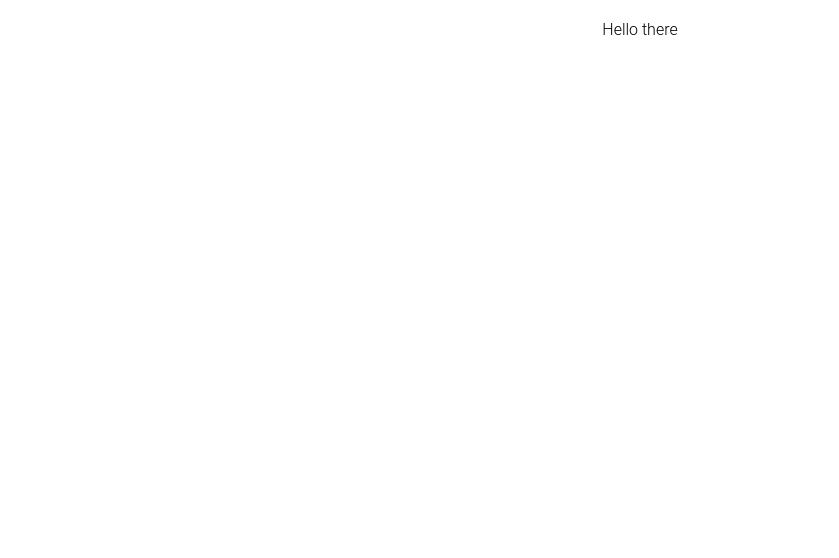
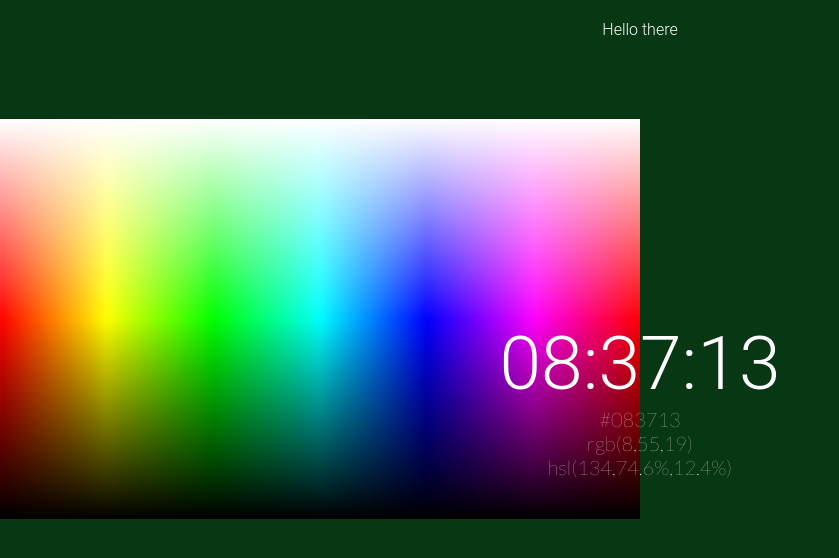
Before and after one commit to jameszu/Color-Clock, a plain HTML site: page src/index.html in a window 1280 px wide. Shown: the whole page, without its empty margins (0-839 px from the left). Drawn offline with Linux system fonts and the light colour scheme.

Commit message:
half way done, need some features

```diff
--- a/src/index.html
+++ b/src/index.html
@@ -19,6 +19,8 @@
 
         </div>
         <div id="footer"></div>
+        <canvas id="colorCanvas" class="color-canvas" width="100%" height="100%"></canvas>
+
         <script src="./scripts/color.js" type="application/javascript"></script>
     </body>
 
--- a/src/scripts/color.js
+++ b/src/scripts/color.js
@@ -0,0 +1,148 @@
+
+function componentToHex(c)
+{
+    let hex = c.toString();
+    return hex.length == 1 ? "0" + hex : hex;
+}
+
+function timeToHex(h, m, s)
+{
+    return "#" + componentToHex(h) + componentToHex(m) + componentToHex(s);
+}
+
+function HexToRgb(hex)
+{
+    // console.log(hex);
+    let bigint = parseInt(hex.substring(1), 16);
+    let r = (bigint >> 16) & 255;
+    let g = (bigint >> 8) & 255;
+    let b = bigint & 255;
+
+    return "rgb(" + r + ","+ g + "," + b + ")";
+}
+
+function RgbToHsl(r, g, b)
+{
+    // Make r, g, and b fractions of 1
+    r /= 255;
+    g /= 255;
+    b /= 255;
+
+    // Find greatest and smallest channel values
+    let cmin = Math.min(r,g,b),
+        cmax = Math.max(r,g,b),
+        delta = cmax - cmin,
+        h = 0,
+        s = 0,
+        l = 0;
+    // Calculate hue
+    // No difference
+    if (delta == 0)
+        h = 0;
+    // Red is max
+    else if (cmax == r)
+        h = ((g - b) / delta) % 6;
+    // Green is max
+    else if (cmax == g)
+        h = (b - r) / delta + 2;
+    // Blue is max
+    else
+        h = (r - g) / delta + 4;
+
+        h = Math.round(h * 60);
+
+    // Make negative hues positive behind 360°
+    if (h < 0)
+        h += 360;
+
+    // Calculate lightness
+    l = (cmax + cmin) / 2;
+
+    // Calculate saturation
+    s = delta == 0 ? 0 : delta / (1 - Math.abs(2 * l - 1));
+
+    // Multiply l and s by 100
+    s = +(s * 100).toFixed(1);
+    l = +(l * 100).toFixed(1);
+
+    return "hsl(" + h + "," + s + "%," + l + "%)";
+}
+let date, hour, minute, second, color, colorTime;
+let red, green, blue;
+
+function showTime()
+{
+    date = new Date();
+    hour = date.getHours();
+    minute = date.getMinutes();
+    second = date.getSeconds();
+    // console.log(hour, minute, second);
+    hexcolor = timeToHex(hour, minute, second);
+    document.body.style.background = hexcolor;
+    rgbcolor = HexToRgb(hexcolor);
+
+
+
+    let bigint = parseInt(hexcolor.substring(1), 16);
+    red = (bigint >> 16) & 255;
+    green = (bigint >> 8) & 255;
+    blue = bigint & 255;
+
+    hslTime = RgbToHsl(red, green, blue);
+
+    if (hour<=9) hour = '0' + hour;
+    if (minute<=9) minute = '0' + minute;
+    if (second<=9) second = '0' + second;
+    colorTime = hour + ":" + minute + ":" + second;
+
+
+    document.getElementById("time").innerHTML = colorTime;
+    document.getElementById("hexcolor").innerHTML = hexcolor;
+    document.getElementById("rgbcolor").innerHTML = rgbcolor;
+    document.getElementById("hslcolor").innerHTML = hslTime;
+    setTimeout(showTime, 500);
+
+}
+
+
+function initColorPicker() {
+    var canvas = document.getElementById('colorCanvas');
+    var canvasContext = canvas.getContext('2d');
+
+    let gradient = canvas.getContext('2d').createLinearGradient(0, 0, canvas.width, 0)
+    gradient.addColorStop(0, '#ff0000')
+    gradient.addColorStop(1 / 6, '#ffff00')
+    gradient.addColorStop((1 / 6) * 2, '#00ff00')
+    gradient.addColorStop((1 / 6) * 3, '#00ffff')
+    gradient.addColorStop((1 / 6) * 4, '#0000ff')
+    gradient.addColorStop((1 / 6) * 5, '#ff00ff')
+    gradient.addColorStop(1, '#ff0000')
+    canvas.getContext('2d').fillStyle = gradient
+    canvas.getContext('2d').fillRect(0, 0, canvas.width, canvas.height)
+
+    gradient = canvas.getContext('2d').createLinearGradient(0, 0, 0, canvas.height)
+    gradient.addColorStop(0, 'rgba(255, 255, 255, 1)')
+    gradient.addColorStop(0.5, 'rgba(255, 255, 255, 0)')
+    gradient.addColorStop(1, 'rgba(255, 255, 255, 0)')
+    canvas.getContext('2d').fillStyle = gradient
+    canvas.getContext('2d').fillRect(0, 0, canvas.width, canvas.height)
+
+    gradient = canvas.getContext('2d').createLinearGradient(0, 0, 0, canvas.height)
+    gradient.addColorStop(0, 'rgba(0, 0, 0, 0)')
+    gradient.addColorStop(0.5, 'rgba(0, 0, 0, 0)')
+    gradient.addColorStop(1, 'rgba(0, 0, 0, 1)')
+    canvas.getContext('2d').fillStyle = gradient
+    canvas.getContext('2d').fillRect(0, 0, canvas.width, canvas.height)
+
+
+    canvas.onclick = function(e) {
+        console.log()
+      var imgData = canvasContext.getImageData((e.offsetX / canvas.clientWidth) * canvas.width, (e.offsetY / canvas.clientHeight) * canvas.height, 1, 1)
+      var rgba = imgData.data;
+      var color = "rgba(" + rgba[0] + ", " + rgba[1] + ", " + rgba[2] + ", " + rgba[3] + ")";
+      console.log("%c" + color, "color:" + color)
+    }
+  }
+
+  initColorPicker()
+showTime();
--- a/src/styles/color.css
+++ b/src/styles/color.css
@@ -1,4 +1,4 @@
-
+@import url('https://fonts.googleapis.com/css2?family=Lato:wght@100&display=swap');
 body
 {
     font-family: 'Roboto Light',serif;
@@ -18,7 +18,7 @@ html, body
 
 #top-quote
 {
-    color:black;
+    color:white;
     font: 15px;
     padding-top:20px;
     text-align: center;
@@ -27,8 +27,8 @@ html, body
 
 #main
 {
-    color: black;
-    font: 64px Roboto;
+    color: white;
+    font: 50px/50px Roboto Light;;
     position: relative;
 
     top: 45%;
@@ -39,6 +39,47 @@ html, body
 
 #time
 {
-    color: black;
-    font: 75px;
+    color: white;
+    font: 75px Roboto Light;
+    text-align: center;
+
 }
+
+#hexcolor
+{
+    color: white;
+    font: 20px Lato;
+
+    text-align: center;
+
+}
+
+#rgbcolor
+{
+    color: white;
+    font: 20px Lato;
+    text-align: center;
+
+}
+
+#hslcolor
+{
+    color: white;
+    font: 20px Lato;
+    text-align: center;
+
+}
+
+#footer
+{
+    color: white;
+    font: 20px;
+    text-align: center;
+
+}
+
+
+canvas {
+    height: 50%;
+    width: 50%;
+}
```
